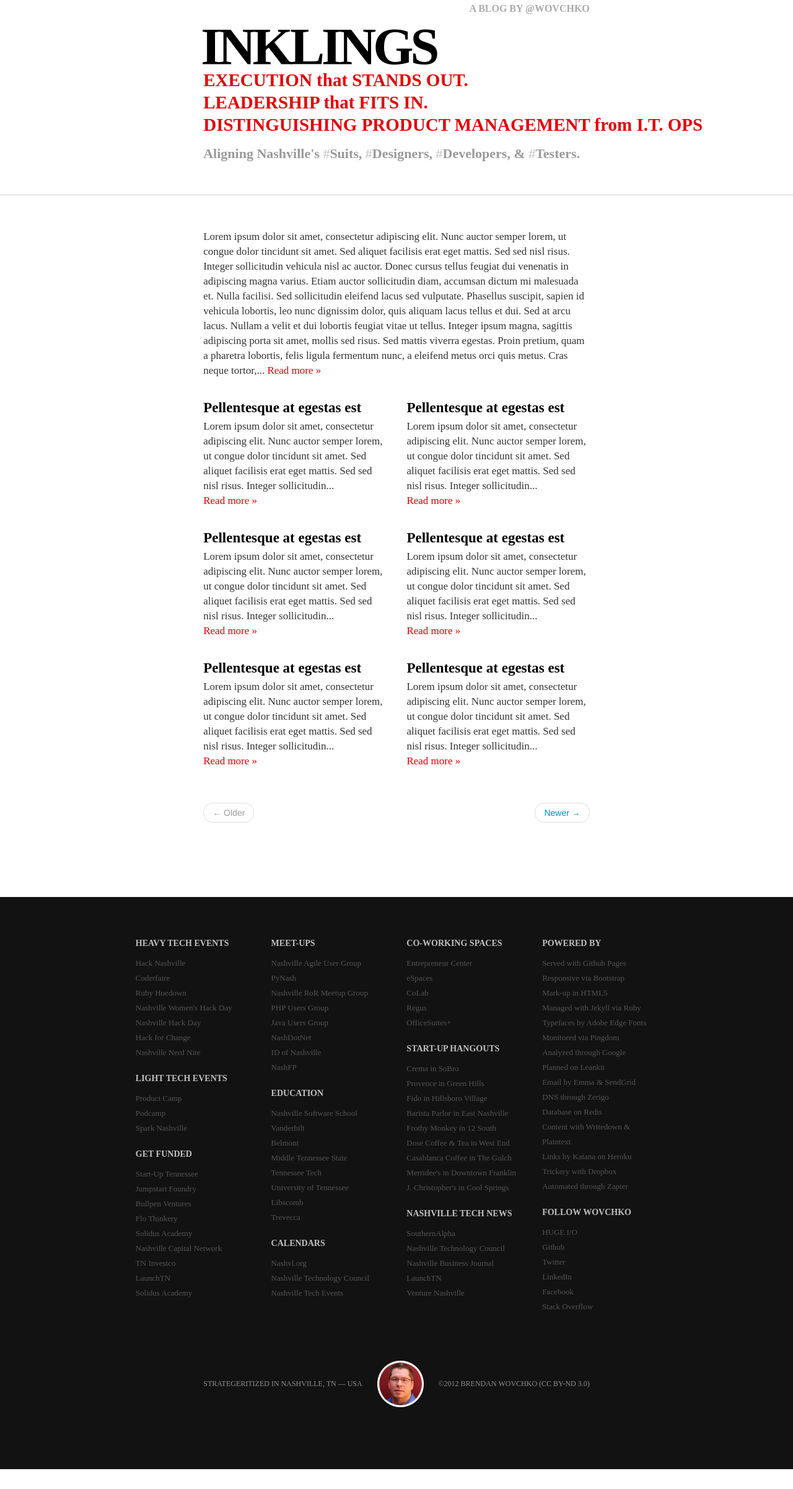
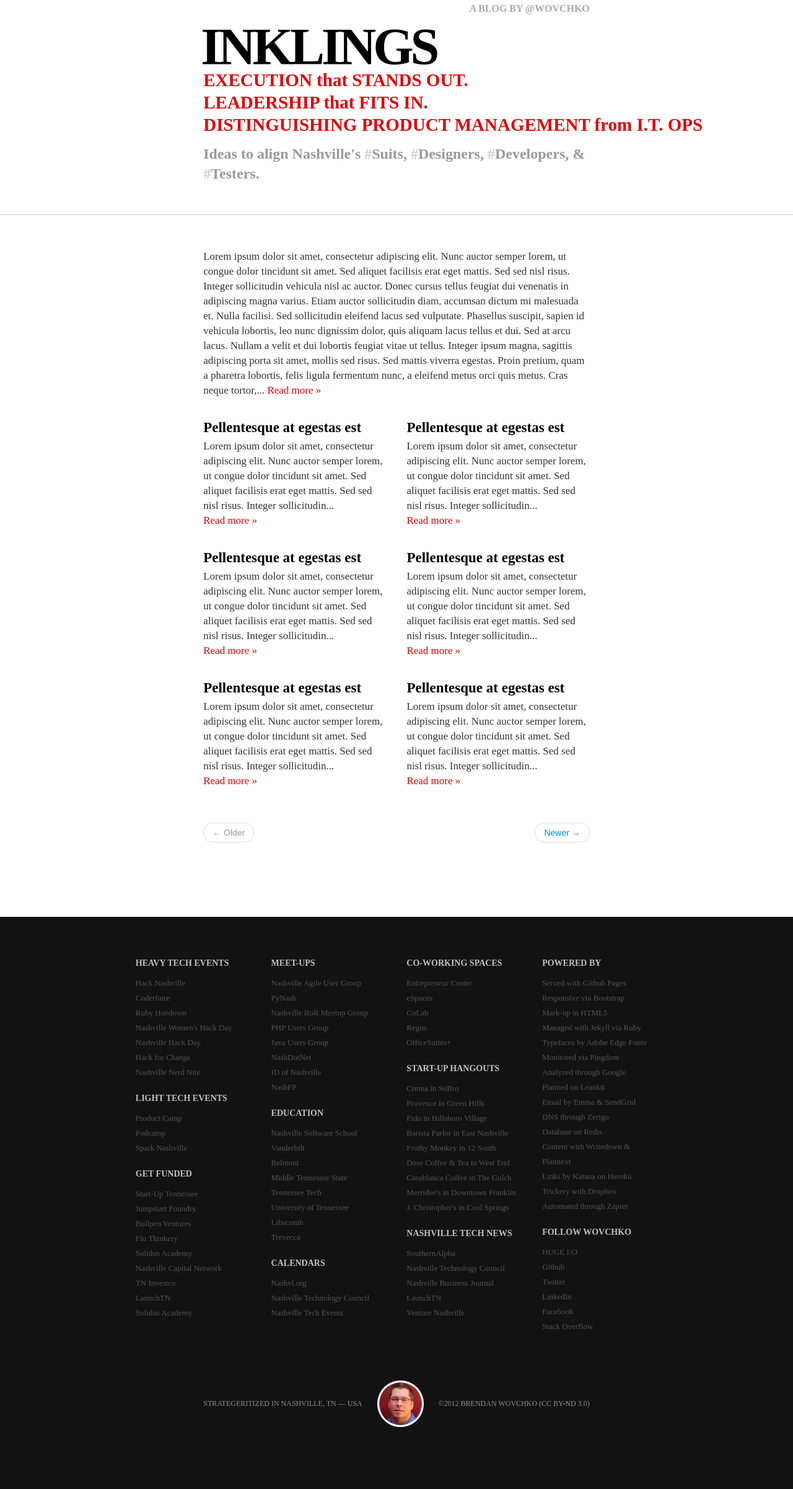
Before and after one commit to wovchko/inklings, a Jekyll site: the page built from index.html, in a window 1280 px wide. Shown: the whole page at 62% size. Built offline with Jekyll 4.4.1, drawn with Linux system fonts in a browser that asks for light colours; Markdown is read by kramdown in place of the engine named in the settings; the list of posts is cut into pages by our own code; before the commit the page ends 2370 px from its top, so only the background shows below that.

```diff
--- a/_includes/header.html
+++ b/_includes/header.html
@@ -29,7 +29,7 @@
           <h3>Execution <span class="lower">that</span> stands out.</h3>
           <h3>Leadership <span class="lower">that</span> fits in.</h3>
           <h3>Distinguishing Product <span class="hidden-phone">Management</span> <span class="lower">from</span> I.T. <span class="hidden-phone">Ops</span></h3>
-          <h4>Aligning <a href="http://goo.gl/maps/pAuiF" target="_blank">Nashville's</a> <span>#</span><a href="#">Suits</a>, <span>#</span><a href="#">Designers</a>, <span>#</span><a href="#">Developers</a>, &amp; <span>#</span><a href="#">Testers</a>.</h4>
+          <h4>Ideas to align <a href="http://goo.gl/maps/pAuiF" target="_blank">Nashville's</a> <span>#</span><a href="#">Suits</a>, <span>#</span><a href="#">Designers</a>, <span>#</span><a href="#">Developers</a>, &amp; <span>#</span><a href="#">Testers</a>.</h4>
         </div>
         <div class="span3"></div>
       </div>
--- a/css/bootstrap_custom.css
+++ b/css/bootstrap_custom.css
@@ -856,8 +856,9 @@
   line-height: 31px;
 }
 h4 {
-  font-size: 22px;
+  font-size: 24px;
   line-height: 32px;
+  white-space: wrap;
 }
 h5 {
   font-size: 23px;
```
